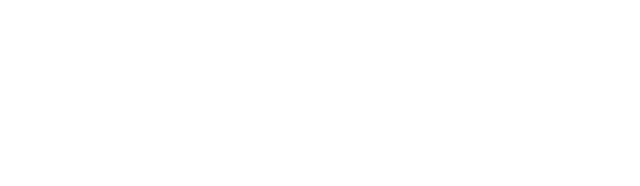
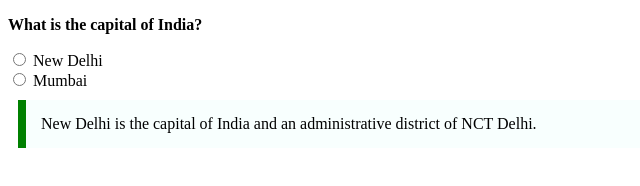
Before and after one commit to acciojob/trivia-Rabial-Hosen, a website: page main.html in a window 1280 px wide. Shown: the whole page, without its empty margins (0-640 px from the left). Drawn offline with Linux system fonts and the light colour scheme.

Commit message:
created a submission

```diff
--- a/main.html
+++ b/main.html
@@ -8,6 +8,12 @@
 
 <body>
 	<!-- the entire body must be written by student -->
+	 <p>What is the capital of India?</p>
+    <input type="radio" id="New Delhi" name="capital">
+    <label for="new delhi">New Delhi</label><br>
+    <input type="radio" id="Mumbai" name="capital">
+    <label for="mumbai">Mumbai</label><br>
+    <blockquote cite="https://en.wikipedia.org/wiki/New_Delhi">New Delhi is the capital of India and an administrative district of NCT Delhi.</blockquote>
     <script type="text/javascript" src="./script.js">
 </script>
 
--- a/styles.css
+++ b/styles.css
@@ -1,2 +1,13 @@
 
 /* Your CSS Code here. */
+p{
+	font-weight: bold;
+}
+blockquote{
+	max-width: 600px;
+	margin: 10px;
+	padding: 15px;
+	border-left: 8px solid green;
+	background-color: #f8fffe;
+	font-weight: bold;
+}
```
